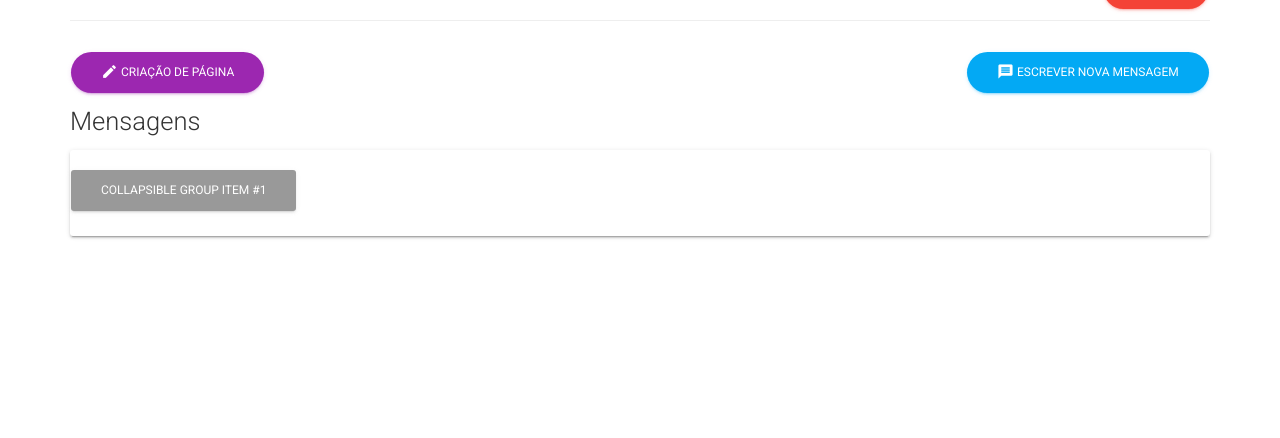
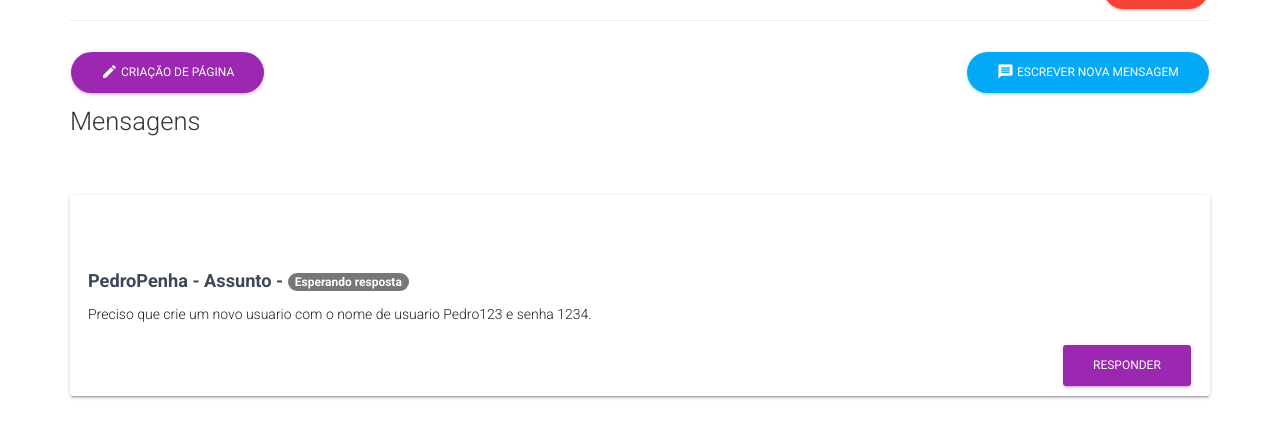
Before and after one commit to pedropenha/suporte, a PHP site: page / in a window 1280 px wide. Shown: the part 168-606 px from the top of the page. Run offline with PHP 8.4, Linux system fonts and the light colour scheme; the visitor is signed in with stand-in values (Sample User, id 1); data that the repository does not hold is empty; some libraries are stand-ins or nearby versions.

Commit message:
Adicionando campo de mensagens

```diff
--- a/index.php
+++ b/index.php
@@ -65,15 +65,12 @@ if(r === true) window.location.href='sair.php';" style="float: right">
         <br/>
         <br/>
         <h3>Mensagens</h3>
-        <div class="accordion" id="accordionExample">
-            <div class="card">
-                <div class="card-header" id="headingOne">
-                    <h5 class="mb-0">
-                        <button class="btn btn-link" type="button" data-toggle="collapse" data-target="#collapseOne" aria-expanded="true" aria-controls="collapseOne">
-                            Collapsible Group Item #1
-                        </button>
-                    </h5>
-                </div>
+        <div class="card card-nav-tabs">
+            <h4 class="card-header card-header-info">Featured</h4>
+            <div class="card-body">
+                <h4 class="card-title">PedroPenha - Assunto - <span class="badge badge-danger">Esperando resposta</span></h4>
+                <p class="card-text">Preciso que crie um novo usuario com o nome de usuario Pedro123 e senha 1234.</p>
+                <a href="#0" class="btn btn-primary" style="float: right;">Responder</a>
             </div>
         </div>
     </div>
```
